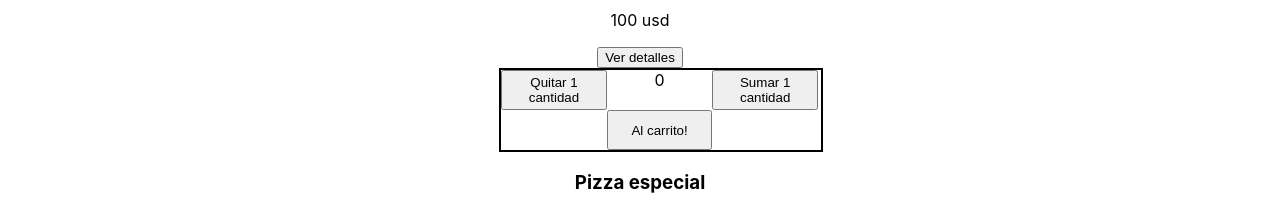
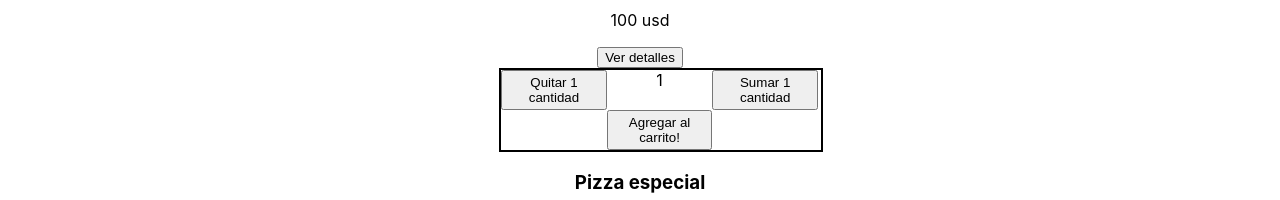
Before and after one commit to kvin21ok/ecommerce-gastaldello, a React (Create React App) app: page / in a window 1280 px wide. Shown: the part 562-762 px from the top of the page. Built offline with nearby package versions, Linux system fonts and the light colour scheme.

Commit message:
sincronice el counter de los productos para que una vez terminada la compra un boton nos dirija al cart

```diff
--- a/src/Components/Item.jsx
+++ b/src/Components/Item.jsx
@@ -18,7 +18,7 @@ const Item = ({name, price, pictureUrl, id, category})=>{
 
             <Link to= {`detail/${id}`}> <button> Ver detalles </button> </Link>
 
-            <ItemCount initial={0} stock={10} onAdd={onAdd} />
+            <ItemCount initial={1} stock={10} onAdd={onAdd} />
 
         </div>
     )
--- a/src/Components/ItemCount.jsx
+++ b/src/Components/ItemCount.jsx
@@ -8,8 +8,12 @@ const ItemCount = ({initial, stock, onAdd})=>{
     };
 
     const minus = ()=>{
-        count > 0 && setCount(count - 1)
+        count > 1 && setCount(count - 1)
     };
+
+    const add = ()=>{
+        add (count)
+    }
 
     return(
         <div id="counter">
@@ -17,7 +21,7 @@ const ItemCount = ({initial, stock, onAdd})=>{
             <label>{ count }</label>
             <button onClick= {plus} title= "Agregar">Sumar 1 cantidad</button>
             <br/>
-            <button onClick= {() => onAdd(count)}>Al carrito! </button>
+            <button onClick= {() => onAdd(count)}>Agregar al carrito! </button>
         </div>
     )
 };
--- a/src/Components/ItemDetail.jsx
+++ b/src/Components/ItemDetail.jsx
@@ -1,8 +1,14 @@
-import React from "react";
+import React, { useState } from "react";
 import ItemCount from "./ItemCount";
+import { Link } from "react-router-dom";
 
 const ItemDetail = ({ producto })=>{
-    const onAdd = (item) => console.log(item);
+    const [count, setCount] = useState (null)
+
+    const onAdd = (cantidad) => {
+        console.log(cantidad);
+        setCount (cantidad);
+    }
 
     return(
         <div>
@@ -15,7 +21,15 @@ const ItemDetail = ({ producto })=>{
 
             <p> {producto.description} </p>
 
-            <ItemCount initial={0} stock={10} onAdd={onAdd} />
+            { count ?
+
+                <Link to="/cart">
+                    <button>Terminar compra e ir al carrito!</button>
+                </Link>
+            :
+                <ItemCount initial={1} stock={10} onAdd={onAdd} />
+
+            }
 
         </div>
     )
```
